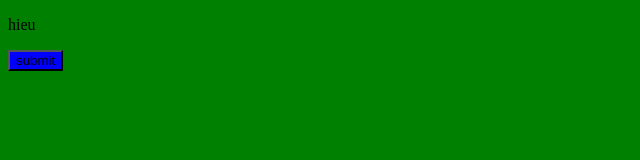
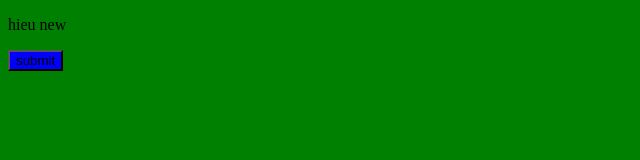
Before and after one commit to hieuton9698/git-hiu, a plain HTML site: page index.html in a window 1280 px wide. Shown: the full height of the page, 0-640 px from the left. Drawn offline with Linux system fonts and the light colour scheme.

Commit message:
update index html file new

```diff
--- a/index.html
+++ b/index.html
@@ -8,7 +8,7 @@
     <link rel="stylesheet" href="index2.css">
 </head>
 <body>
-    <p>hieu</p>
+    <p>hieu new</p>
     <button>submit</button>
 </body>
 </html>
```
